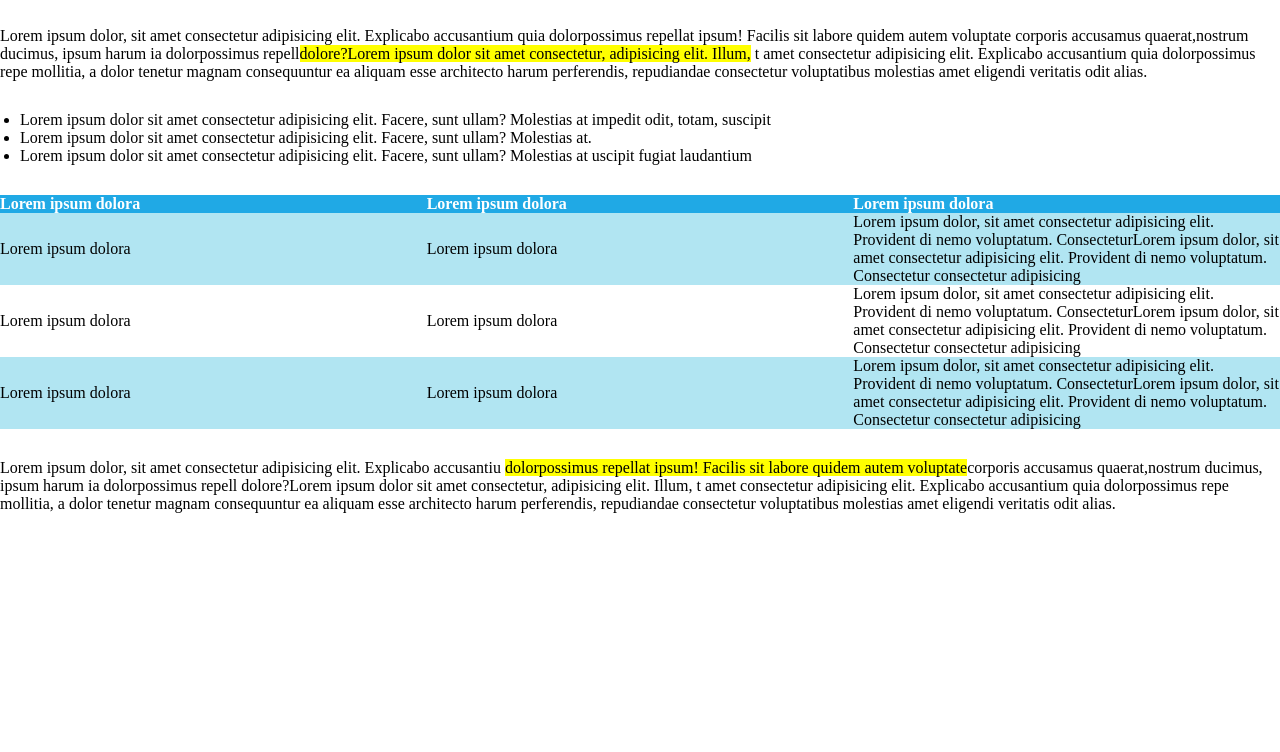
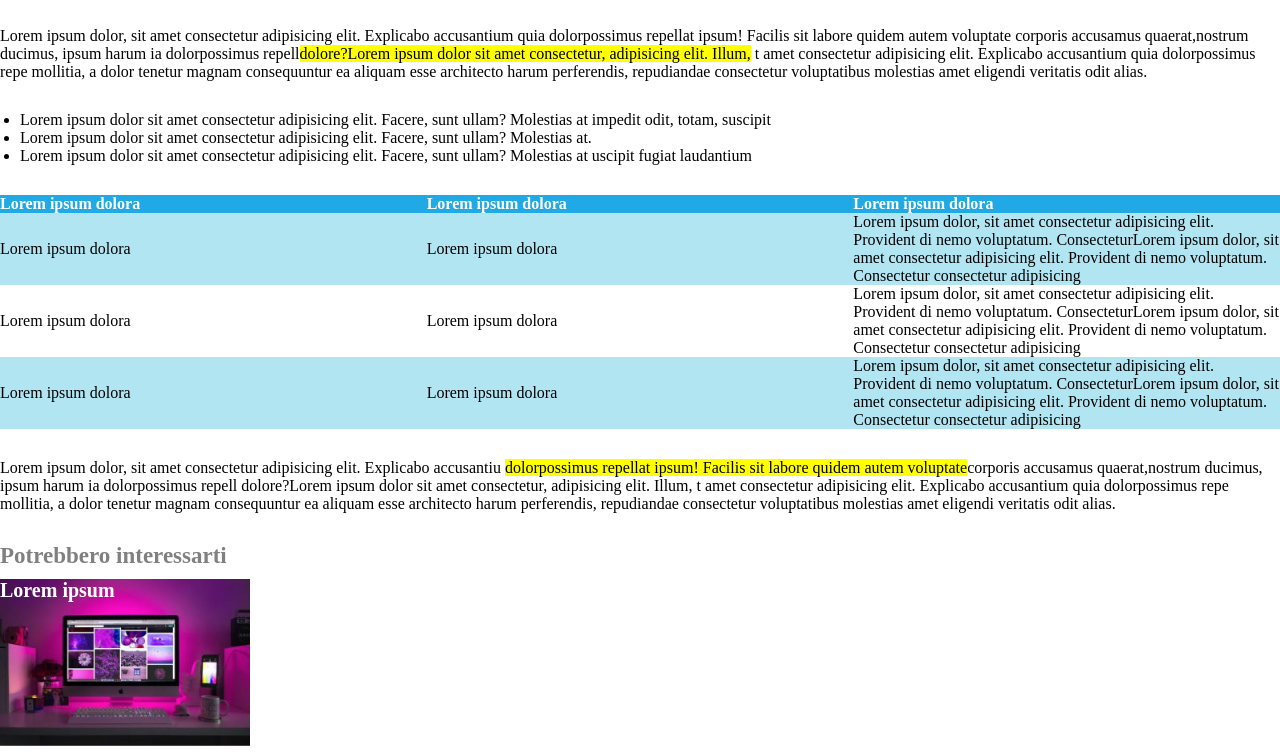
Before and after one commit to S-Lombardi/html-css-booleaner, a plain HTML site: page index.html in a window 1280 px wide. Shown: the part 731-1483 px from the top of the page. Before the commit the page ends 1244 px from the top, so only its background shows below. Drawn offline with Linux system fonts and the light colour scheme.

Commit message:
impostata prima foto del footer

```diff
--- a/CSS/style.css
+++ b/CSS/style.css
@@ -4,7 +4,7 @@
     box-sizing: border-box;
 }
 
-/* HEADER*/
+/* INIZIO HEADER*/
 #logo{
     width: 200px;
     margin-left: 10px;
@@ -66,3 +66,18 @@ th{
     background-color: rgb(177,229,242);
 }
 /* FINE MAIN*/
+
+/* INIZIO FOOTER */
+.img-footer{
+    background-size: 250px ;
+    background-image: url(../img/monitor.jpg);
+    background-repeat: no-repeat;
+    margin-top: 10px;
+}
+
+.txt-footer{
+    font-weight: bold;
+    font-size: 20px;
+    color: white;
+    padding-bottom: 150px;
+}
--- a/index.html
+++ b/index.html
@@ -1,5 +1,5 @@
 <!DOCTYPE html>
-<html lang="IT">
+<html lang="zxx">
     <head>
         <meta charset="UTF-8">
         <meta http-equiv="X-UA-Compatible" content="IE=edge">
@@ -78,12 +78,16 @@
         </main>
         <!-- FINE MAIN -->
         <!-- INIZIO FOOTER -->
-        <div></div>
+        <div>
+            <h3 class="space-paragraph">Potrebbero interessarti</h3>
+            <!-- DUE IMG FINALI -->
+            <div class="img-footer">
+                <div class="txt-footer">Lorem ipsum</div>
+
+            </div>
+
+        </div>
         <!-- FINE FOOTER -->
-
-
-
-
 
     </body>
 </html>
```
